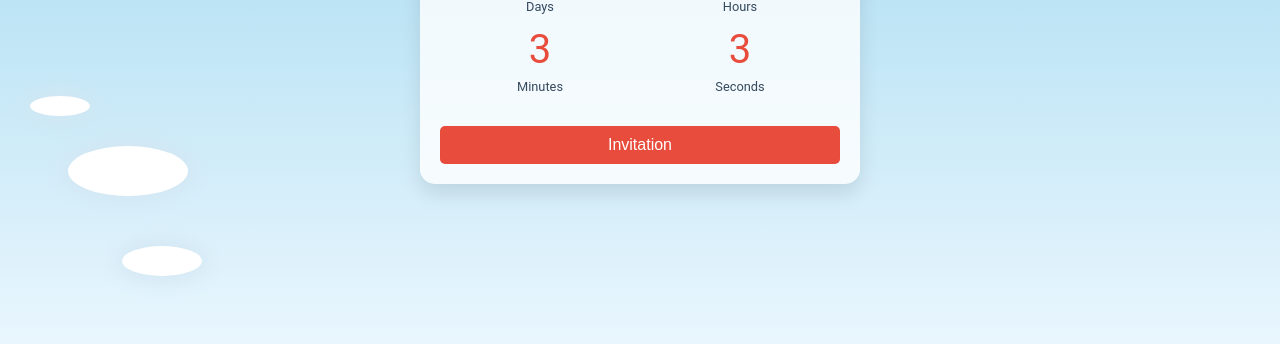
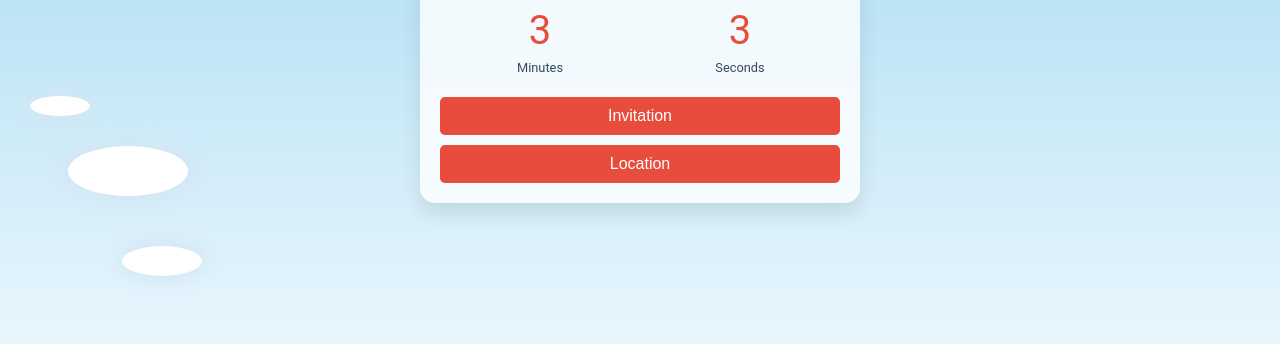
Before and after one commit to littlebig18/Nmithawedding, a plain HTML site: page index.html in a window 1280 px wide. Shown: the part 404-748 px from the top of the page. Drawn offline with Linux system fonts and the light colour scheme; files whose address does not match are found by name.

Commit message:
Update index.html

```diff
--- a/index.html
+++ b/index.html
@@ -81,7 +81,7 @@
             border: none;
             border-radius: 5px;
             cursor: pointer;
-            margin-top: 20px;
+            margin-top: 10px;
             width: 100%;
         }
 
@@ -191,6 +191,7 @@
             </div>
         </div>
         <button onclick="showInvitation()">Invitation</button>
+        <button onclick="openLocation()">Location</button>
     </div>
 
     <div class="cloud cloud1"></div>
@@ -200,7 +201,7 @@
     <div class="popup" id="popup">
         <div class="popup-content">
             <button class="close-button" onclick="closePopup()">&times;</button>
-            <img id="invitation-image" src="Media.jpg" alt="Wedding Invitation">
+            <img id="invitation-image" src="file:///C:/Users/AnanduJayakumar/OneDrive%20-%20Bourntec%20Solutions%20Pvt%20Ltd/Desktop/Namitha/Media.jpg" alt="Wedding Invitation">
         </div>
     </div>
 
@@ -234,6 +235,17 @@
         function closePopup() {
             document.getElementById("popup").style.display = "none";
         }
+
+        function openLocation() {
+            const locationUrl = "https://maps.app.goo.gl/SGMPTZYMQQFKp8zK8";
+            const isMobile = /iPhone|iPad|iPod|Android/i.test(navigator.userAgent);
+
+            if (isMobile) {
+                window.location.href = locationUrl;
+            } else {
+                window.open(locationUrl, "_blank");
+            }
+        }
     </script>
 </body>
 </html>
```
